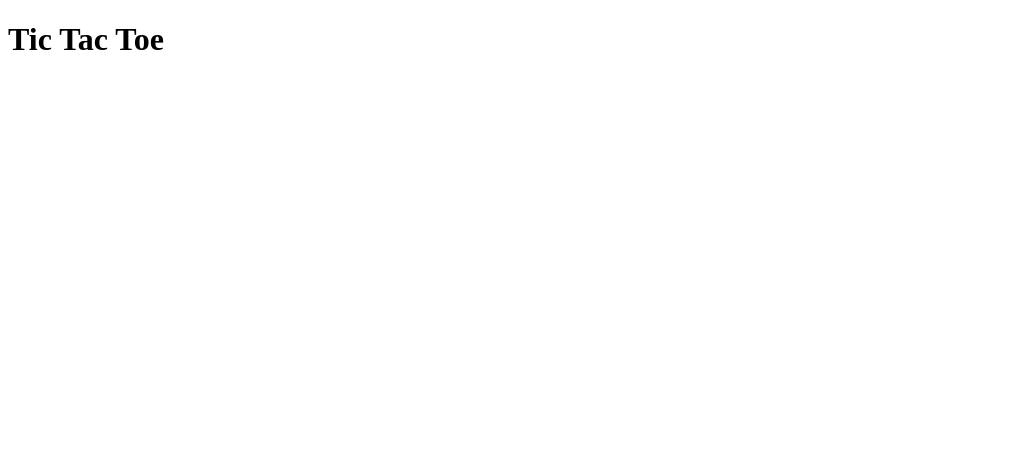
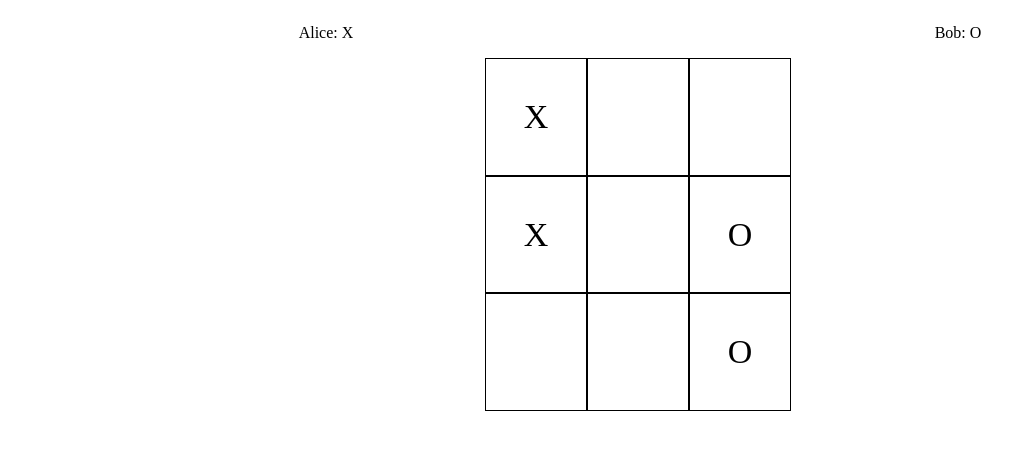
Before and after one commit to PrasadThatipudi/tic-tac-toe-react, a React (Vite) app: page / in a window 1280 px wide. Shown: the top 450 px of the page, without its empty margins (0-1036 px from the left). Built offline with nearby package versions, Linux system fonts and the light colour scheme.

Commit message:
Renders board and players

```diff
--- /dev/null
+++ b/src/Cells.jsx
@@ -0,0 +1,29 @@
+const Cell = ({ value }) => (
+  <div style={{ border: "1px solid black", width: "100px", aspectRatio: 1 }}>
+    {value}
+  </div>
+);
+
+const Cells = ({ cells }) => {
+  const cellElements = cells.map((value, index) => (
+    <Cell value={value} key={index} />
+  ));
+
+  return (
+    <div
+      style={{
+        display: "flex",
+        width: "310px",
+        flexWrap: "wrap",
+        textAlign: "center",
+        lineHeight: 3.4,
+        fontSize: "34px",
+        margin: "0 auto",
+      }}
+    >
+      {cellElements}
+    </div>
+  );
+};
+
+export default Cells;
--- /dev/null
+++ b/src/Players.jsx
@@ -0,0 +1,13 @@
+const Player = ({ name, symbol }) => (
+  <p>
+    {name}: {symbol}
+  </p>
+);
+
+const Players = ({ players: [player1, player2] }) => (
+  <div style={{ display: "flex", justifyContent: "space-around" }}>
+    <Player name={player1.name} symbol={player1.symbol} key={player1.name} />
+    <Player name={player2.name} symbol={player2.symbol} key={player2.name} />
+  </div>
+);
+export default Players;
--- a/src/TicTacToe.jsx
+++ b/src/TicTacToe.jsx
@@ -1,3 +1,27 @@
-const TicTacToe = () => <h1>Tic Tac Toe</h1>;
+import React from "react";
+import Players from "./Players";
+import Cells from "./Cells";
+
+class TicTacToe extends React.Component {
+  constructor(props) {
+    super(props);
+    this.state = {
+      players: [
+        { name: "Alice", symbol: "X" },
+        { name: "Bob", symbol: "O" },
+      ],
+      cells: ["X", "", "", "X", "", "O", "", "", "O"],
+    };
+  }
+
+  render() {
+    return (
+      <div>
+        <Players players={this.state.players} />
+        <Cells cells={this.state.cells} />
+      </div>
+    );
+  }
+}
 
 export default TicTacToe;
```
